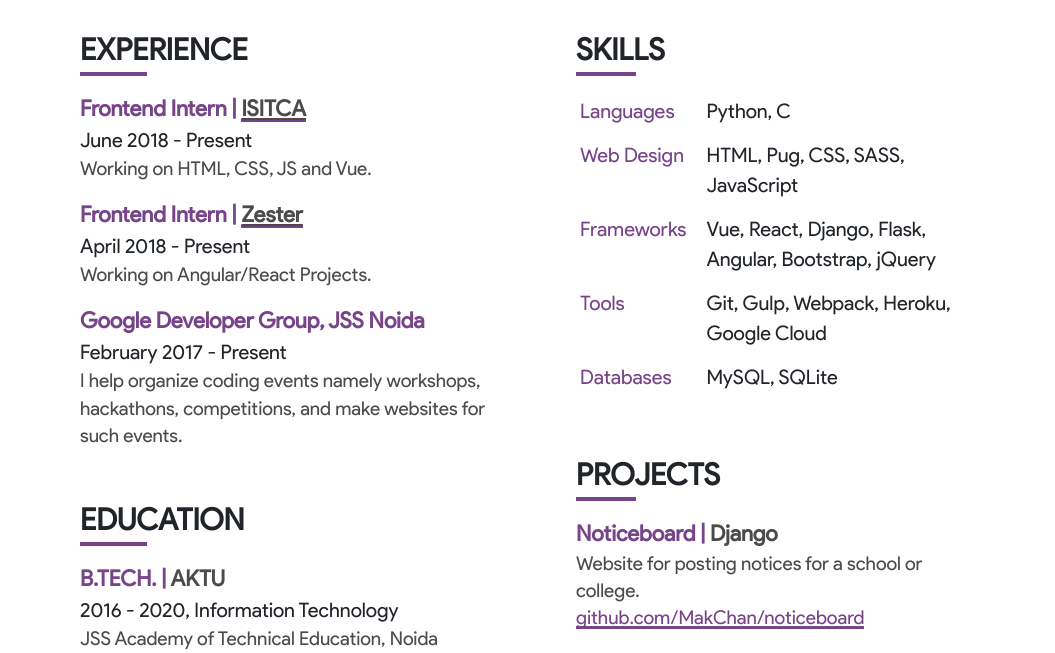
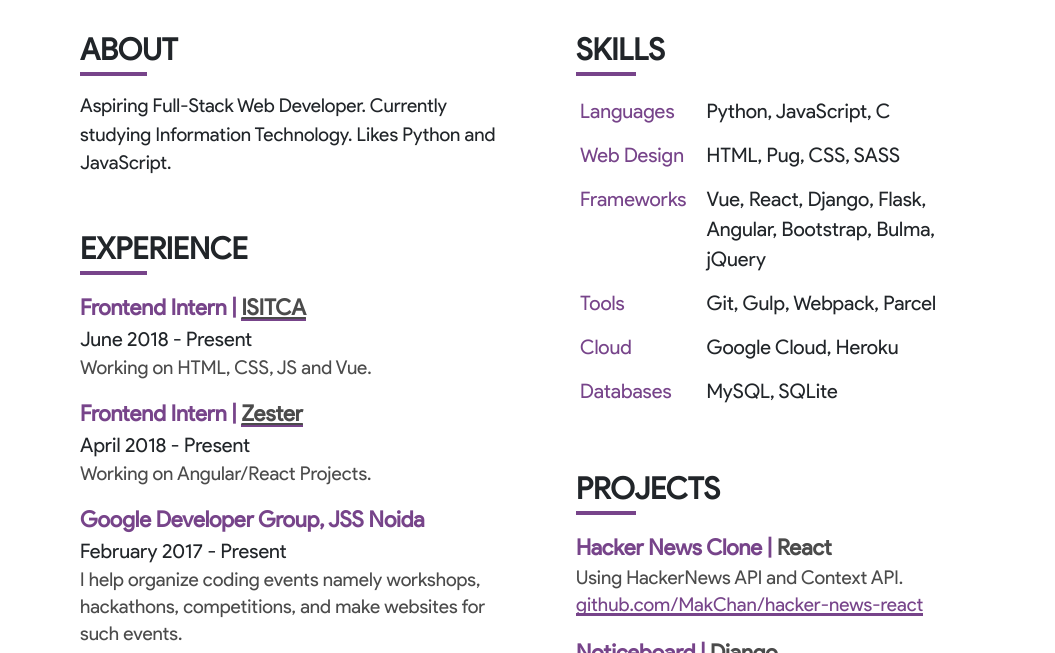
Before and after one commit to MakChan/makchan.github.io, a website: page src/index.pug in a window 1280 px wide. Shown: the part 147-800 px from the top of the page, without its empty margins (112-1167 px from the left). Drawn offline with nearby package versions, Linux system fonts and the light colour scheme; files that its build step writes are made by us from their sources.

Commit message:
Add new section Update skills section Reorder sections

```diff
--- a/src/index.pug
+++ b/src/index.pug
@@ -27,7 +27,12 @@
         main.row
             .col-md-6
                 section
-                    h1.mb-3.mt-5.mt-md-0 Experience
+                    h1.mb-3.mt-5.mt-md-0 About
+
+                    div.pr-3 Aspiring Full-Stack Web Developer. Currently studying Information Technology. Likes Python and JavaScript.
+
+                section
+                    h1.mt-5.mb-3 Experience
 
                     div.title Frontend Intern |
                         a(href = 'https://isitca.com/') ISITCA
@@ -74,23 +79,32 @@
                     table
                         tr
                             td.pr Languages
-                            td.pl-3 Python, C
+                            td.pl-3 Python, JavaScript, C
                         tr
                             td.pr Web Design
-                            td.pl-3 HTML, Pug, CSS, SASS, JavaScript
+                            td.pl-3 HTML, Pug, CSS, SASS
                         tr
                             td.pr Frameworks
-                            td.pl-3 Vue, React, Django, Flask, Angular, Bootstrap, jQuery
+                            td.pl-3 Vue, React, Django, Flask, Angular, Bootstrap, Bulma, jQuery
                         tr
                             td.pr Tools
-                            td.pl-3 Git, Gulp, Webpack, Heroku, Google Cloud
+                            td.pl-3 Git, Gulp, Webpack, Parcel
+                        tr
+                            td.pr Cloud
+                            td.pl-3 Google Cloud, Heroku
                         tr
                             td.pr Databases
                             td.pl-3 MySQL, SQLite
                 section
                     h1.mt-5.mb-3 Projects
 
-                    div.title Noticeboard |
+                    div.title Hacker News Clone |
+                        span React
+                    div.desc Using HackerNews API and Context API.
+                    div.link
+                        a(href = 'https://github.com/MakChan/hacker-news-react') github.com/MakChan/hacker-news-react
+
+                    div.title.mt-3 Noticeboard |
                         span Django
                     div.desc Website for posting notices for a school or college.
                     div.link
--- a/src/style.scss
+++ b/src/style.scss
@@ -4,7 +4,7 @@
   font-family: Sans;
   font-style: normal;
   font-weight: 400;
-  font-display: swap;
+  font-display: auto;
   src: url(/dist/fonts/Sans.woff2) format("woff2"),
     url(/dist/fonts/Sans.ttf) format("truetype");
 }
@@ -113,6 +113,7 @@
   }
   a:hover {
     color: $primary-color;
+    transform: scale(1.1)
   }
   svg {
     width: 19px;
@@ -249,6 +250,9 @@
 .pl-3 {
   padding-left: 1rem;
 }
+.pr-3 {
+  padding-right: 1rem;
+}
 
 .display-4 {
   font-size: 3.5rem;
```
Also changed, not shown: dist/css/styles.css, index.html.
